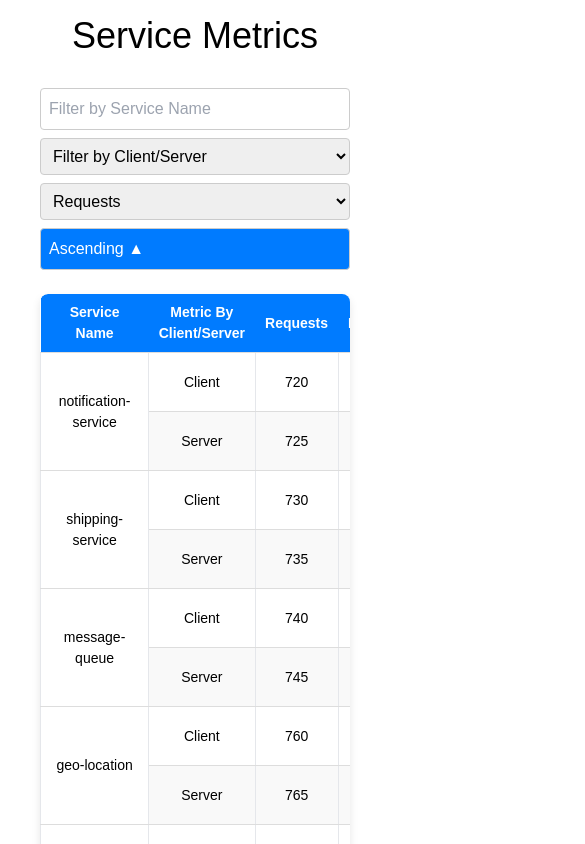
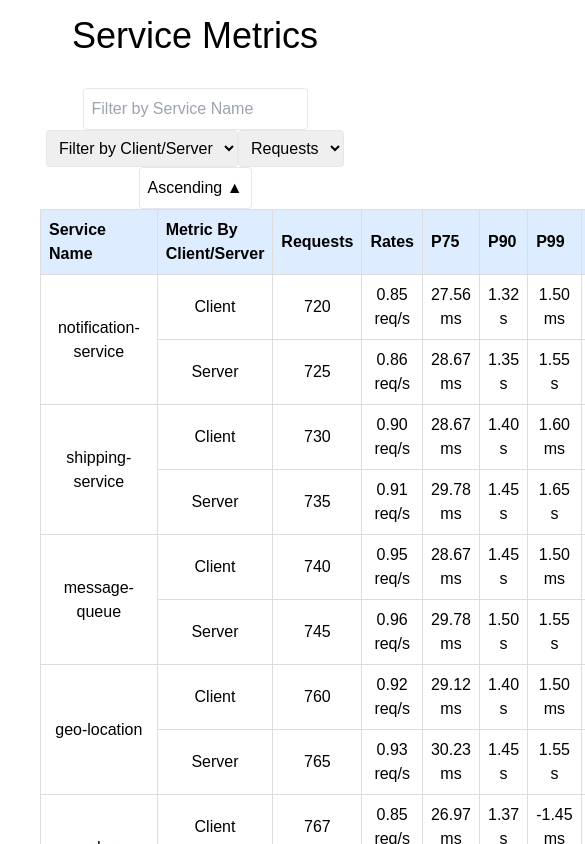
Before and after one commit to Anshulllg/FE-1-nebulaiq-placement-iiitd-anshul-2024, a React (Create React App) app in the folder assignment_fe1/: page / in a window 390 px wide. Shown: the top 844 px of the page, 585 px wide, since content can reach past the window. Built offline with nearby package versions, Linux system fonts and the light colour scheme.

Commit message:
Update index.css

```diff
--- a/assignment_fe1/src/index.css
+++ b/assignment_fe1/src/index.css
@@ -2,110 +2,131 @@
 @tailwind components;
 @tailwind utilities;
 
-body {
-  font-family: "Poppins", sans-serif;
-}
-
-.table-container {
-  width: 100%;
-  overflow-x: auto;
-  margin-bottom: 2rem;
-  border-radius: 8px;
-  box-shadow: 0 4px 8px rgba(0, 0, 0, 0.1);
-}
 
 table {
   width: 100%;
   border-collapse: collapse;
-  border-radius: 8px;
-  overflow: hidden;
-  margin: 0;
-  background-color: #fff;
-}
-
-thead {
-  background-color: #007bff;
-  color: #fff;
+  /* border-radius: 2rem; */
 }
 
 th, td {
-  padding: 12px 15px;
-  text-align: center;
-  border-bottom: 1px solid #ddd;
+  border: 1px solid #ddd;
+  padding: 8px;
+  text-align: left;
 }
 
 th {
-  font-weight: 600;
-  font-size: 16px;
+  background-color: #ddecff;
 }
 
-tr:nth-child(even) {
-  background-color: #f9f9f9;
+
+.centered {
+  text-align: center;
+}
+.poppins-thin {
+  font-family: "Poppins", sans-serif;
+  font-weight: 100;
+  font-style: normal;
 }
 
-tr:hover {
-  background-color: #f2b5b5;
+.poppins-extralight {
+  font-family: "Poppins", sans-serif;
+  font-weight: 200;
+  font-style: normal;
 }
 
-/* tr td:first-child {
-  text-align: left;
-} */
-
-.button-container {
-  display: flex;
-  justify-content: space-between;
-  margin-bottom: 1rem;
+.poppins-light {
+  font-family: "Poppins", sans-serif;
+  font-weight: 300;
+  font-style: normal;
 }
 
-input, select, button {
-  padding: 8px 12px;
-  border-radius: 4px;
-  border: 1px solid #ccc;
-  margin-right: 8px;
+.poppins-regular {
+  font-family: "Poppins", sans-serif;
+  font-weight: 400;
+  font-style: normal;
 }
 
-input:focus, select:focus, button:focus {
-  outline: none;
-  border-color: #007bff;
+.poppins-medium {
+  font-family: "Poppins", sans-serif;
+  font-weight: 500;
+  font-style: normal;
 }
 
-button {
-  background-color: #007bff;
-  color: #fff;
-  cursor: pointer;
+.poppins-semibold {
+  font-family: "Poppins", sans-serif;
+  font-weight: 600;
+  font-style: normal;
 }
 
-button:hover {
-  background-color: #0056b3;
+.poppins-bold {
+  font-family: "Poppins", sans-serif;
+  font-weight: 700;
+  font-style: normal;
 }
 
-button:active {
-  background-color: #004099;
+.poppins-extrabold {
+  font-family: "Poppins", sans-serif;
+  font-weight: 800;
+  font-style: normal;
 }
 
-.sort-button {
-  display: flex;
-  align-items: center;
+.poppins-black {
+  font-family: "Poppins", sans-serif;
+  font-weight: 900;
+  font-style: normal;
 }
 
-.sort-button svg {
-  margin-left: 5px;
+.poppins-thin-italic {
+  font-family: "Poppins", sans-serif;
+  font-weight: 100;
+  font-style: italic;
 }
 
-@media (max-width: 768px) {
-  th, td {
-    padding: 8px 10px;
-    font-size: 14px;
-  }
+.poppins-extralight-italic {
+  font-family: "Poppins", sans-serif;
+  font-weight: 200;
+  font-style: italic;
+}
 
-  .button-container {
-    flex-direction: column;
-    align-items: flex-start;
-  }
+.poppins-light-italic {
+  font-family: "Poppins", sans-serif;
+  font-weight: 300;
+  font-style: italic;
+}
 
-  input, select, button {
-    margin-bottom: 8px;
-    margin-right: 0;
-    width: 100%;
-  }
+.poppins-regular-italic {
+  font-family: "Poppins", sans-serif;
+  font-weight: 400;
+  font-style: italic;
 }
+
+.poppins-medium-italic {
+  font-family: "Poppins", sans-serif;
+  font-weight: 500;
+  font-style: italic;
+}
+
+.poppins-semibold-italic {
+  font-family: "Poppins", sans-serif;
+  font-weight: 600;
+  font-style: italic;
+}
+
+.poppins-bold-italic {
+  font-family: "Poppins", sans-serif;
+  font-weight: 700;
+  font-style: italic;
+}
+
+.poppins-extrabold-italic {
+  font-family: "Poppins", sans-serif;
+  font-weight: 800;
+  font-style: italic;
+}
+
+.poppins-black-italic {
+  font-family: "Poppins", sans-serif;
+  font-weight: 900;
+  font-style: italic;
+}
```
